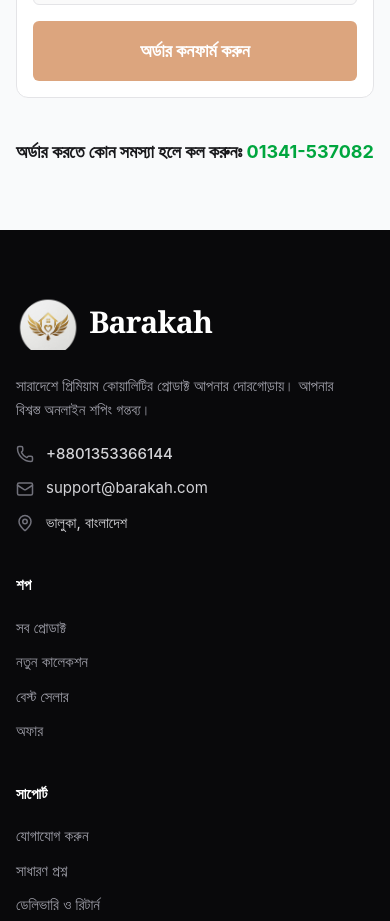
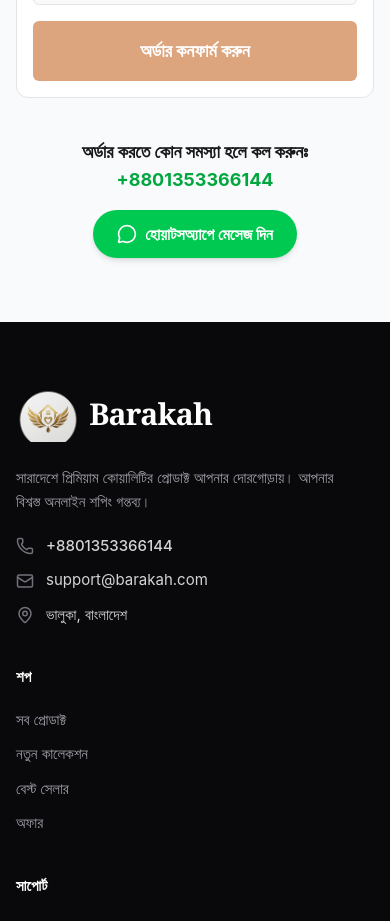
Before and after one commit to muhammad-taher/barakah_Frontend, a React (Vite) app: page /package-order in a window 390 px wide. Shown: the part 1340-2261 px from the top of the page. Built offline with nearby package versions, Linux system fonts and the light colour scheme; no server answers; a web font is replaced by a local one.

Commit message:
feat: update help phone number and add WhatsApp redirect button on package order page

```diff
--- a/src/pages/PackageOrder.tsx
+++ b/src/pages/PackageOrder.tsx
@@ -3,6 +3,7 @@ import { useNavigate, useLocation } from 'react-router-dom';
 import { useQuery } from '@tanstack/react-query';
 import axios from 'axios';
 import ReactMarkdown from 'react-markdown';
+import { MessageCircle } from 'lucide-react';
 
 interface SelectedPackage {
   packageId: number;
@@ -349,11 +350,20 @@ export default function PackageOrder() {
         </form>
 
         {/* Bottom help text */}
-        <div className="text-center mt-10 pb-8">
+        <div className="text-center mt-10 pb-8 flex flex-col items-center gap-4">
           <p className="text-lg font-bold">
             অর্ডার করতে কোন সমস্যা হলে কল করুনঃ{' '}
-            <a href="tel:01341537082" className="text-green-600 hover:underline">01341-537082</a>
+            <a href="tel:+8801353366144" className="text-green-600 hover:underline">+8801353366144</a>
           </p>
+          <a
+            href="https://wa.me/8801353366144"
+            target="_blank"
+            rel="noopener noreferrer"
+            className="inline-flex items-center gap-2 bg-green-500 text-white px-6 py-3 rounded-full font-bold hover:bg-green-600 transition-colors shadow-md hover:shadow-lg w-fit"
+          >
+            <MessageCircle className="w-5 h-5" />
+            হোয়াটসঅ্যাপে মেসেজ দিন
+          </a>
         </div>
       </div>
     </div>
```
